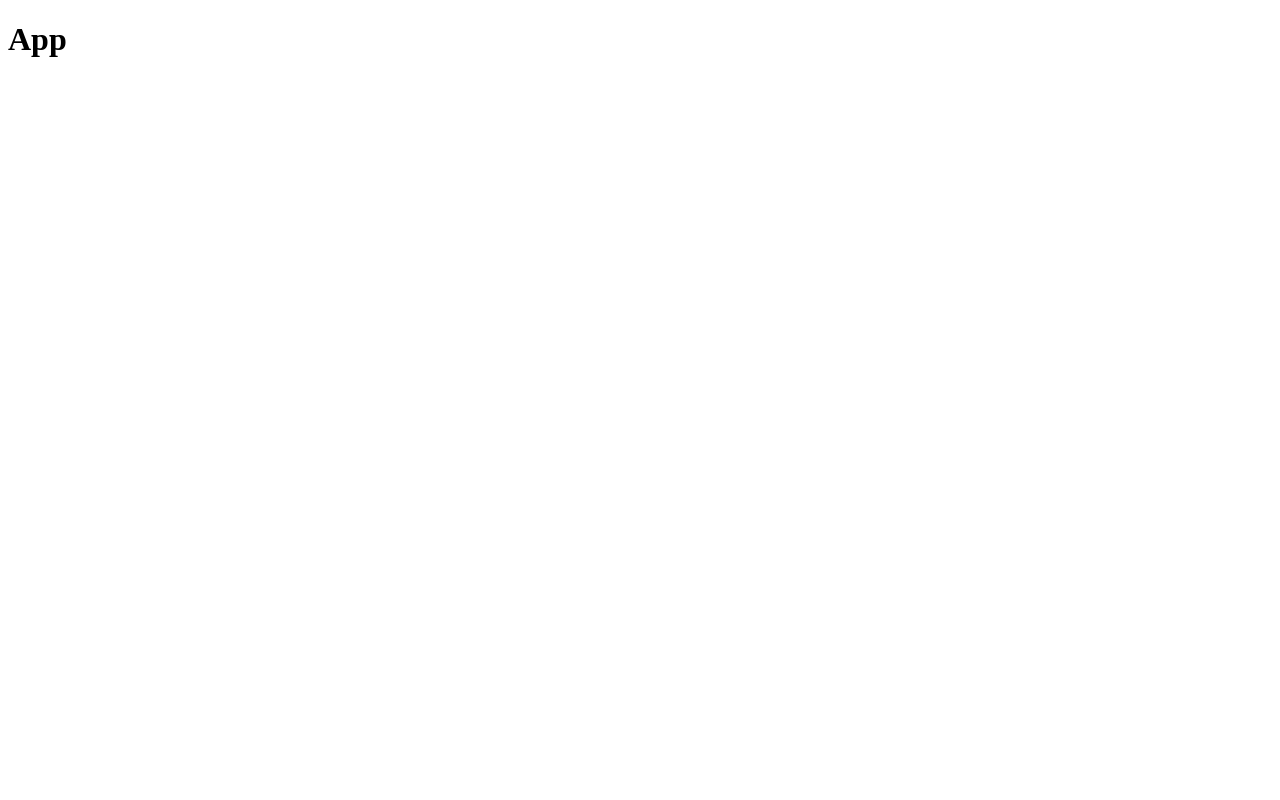
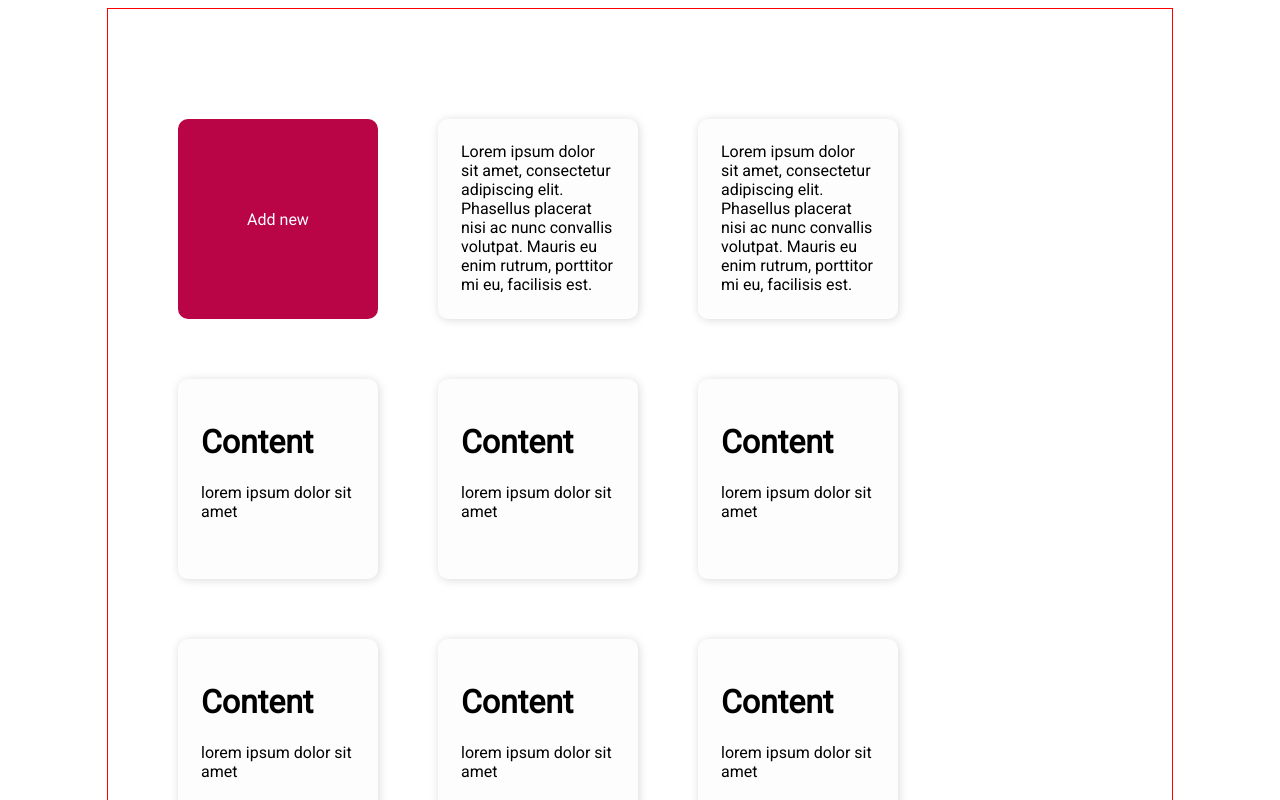
Before and after one commit to dfusic/notes, a React (Create React App) app: page / in a window 1280 px wide. Shown: the top 800 px of the page. Built offline with nearby package versions, Linux system fonts and the light colour scheme.

Commit message:
basic layout, single note, new note btn, note list, useNote helper

```diff
--- a/package.json
+++ b/package.json
@@ -15,9 +15,12 @@
     "eslint-plugin-react": "^7.22.0",
     "eslint-plugin-react-hooks": "^4.2.0",
     "prettier": "^2.2.1",
+    "prop-types": "^15.7.2",
     "react": "^17.0.1",
     "react-dom": "^17.0.1",
+    "react-markdown": "^5.0.3",
     "react-scripts": "4.0.2",
+    "styled-components": "^5.2.1",
     "web-vitals": "^1.0.1"
   },
   "scripts": {
--- a/src/App.js
+++ b/src/App.js
@@ -1,5 +1,15 @@
 import React from 'react';
+import Container from './components/Container';
+import NotesList from './components/NotesList';
 
-const App = () => <h1>App</h1>;
+import './fonts/index.css';
+
+const App = () => (
+  <div>
+    <Container>
+      <NotesList />
+    </Container>
+  </div>
+);
 
 export default App;
--- /dev/null
+++ b/src/components/Container/index.js
@@ -0,0 +1,15 @@
+import React from 'react';
+import styled from 'styled-components';
+
+const Container = ({ children }) => (
+  <StyledContainer>{children}</StyledContainer>
+);
+
+export default Container;
+
+const StyledContainer = styled.div`
+  width: calc(100% - 200px);
+  margin: 0 auto;
+  border: 1px solid red;
+  font-family: 'Roboto', sans-serif;
+`;
--- /dev/null
+++ b/src/components/NewNoteButton/index.js
@@ -0,0 +1,36 @@
+import React from 'react';
+import PropTypes from 'prop-types';
+import styled from 'styled-components';
+
+const NewNoteButton = ({ onClick }) => (
+  <StyledNewNoteButton onClick={onClick} className="single-note">
+    <p>Add new</p>
+  </StyledNewNoteButton>
+);
+
+const StyledNewNoteButton = styled.li`
+  width: 200px;
+  height: 200px;
+  color: white;
+  border-radius: 10px;
+  background-color: #b90445;
+  display: flex;
+  justify-content: center;
+  align-items: center;
+  box-sizing: border-box;
+  padding: 20px;
+  cursor: pointer;
+  border: 3px solid #b90445;
+  transition: border-color 200ms ease-in-out;
+
+  &:hover,
+  &:focus {
+    border-color: #fdfdfd;
+  }
+`;
+
+NewNoteButton.propTypes = {
+  onClick: PropTypes.func.isRequired
+};
+
+export default NewNoteButton;
--- /dev/null
+++ b/src/components/NotesList/index.js
@@ -0,0 +1,43 @@
+import React from 'react';
+import styled from 'styled-components';
+
+import SingleNote from '../SingleNote';
+import NewNoteButton from '../NewNoteButton';
+
+import notes from '../../hooks/useNotes';
+
+const NotesList = () => {
+  const allNotes = notes.getNotes();
+
+  const notesNodes = allNotes.map(note => (
+    <SingleNote
+      onClick={() => console.log('click')}
+      content={note.content}
+      id={note.id}
+      key={note.id}
+    />
+  ));
+
+  return (
+    <StyledNotesList>
+      <NewNoteButton onClick={() => console.log('add new note')} />
+      {notesNodes}
+    </StyledNotesList>
+  );
+};
+
+const StyledNotesList = styled.ul`
+  list-style: none;
+  display: flex;
+  flex-direction: row;
+  flex-wrap: wrap;
+  margin: 80px 0;
+  text-align: left;
+  justify-content: flex-start;
+
+  & .single-note {
+    margin: 30px 30px;
+  }
+`;
+
+export default NotesList;
--- /dev/null
+++ b/src/components/SingleNote/index.js
@@ -0,0 +1,43 @@
+import React from 'react';
+import PropTypes from 'prop-types';
+import styled from 'styled-components';
+
+const createMarkdownDisplay = content => ({
+  __html: content
+});
+
+const SingleNote = props => {
+  const { content = '', id, onClick } = props;
+
+  return (
+    <StyledSingleNote onClick={onClick} id={id} className="single-note">
+      <div dangerouslySetInnerHTML={createMarkdownDisplay(content)} />
+    </StyledSingleNote>
+  );
+};
+
+const StyledSingleNote = styled.div`
+  width: 200px;
+  height: 200px;
+  background-color: #fdfdfd;
+  border-radius: 10px;
+  box-shadow: 1px 1px 10px rgba(0, 0, 0, 0.15);
+  box-sizing: border-box;
+  padding: 20px;
+  cursor: ${({ onClick }) => (onClick ? 'pointer' : 'auto')};
+  border: 3px solid #fdfdfd;
+  transition: border-color 200ms ease-in-out;
+  user-select: none;
+
+  &:hover,
+  &:focus {
+    border-color: #b90445;
+  }
+`;
+
+SingleNote.propTypes = {
+  id: PropTypes.string.isRequired,
+  onClick: PropTypes.func.isRequired
+};
+
+export default SingleNote;
--- /dev/null
+++ b/src/fonts/index.css
@@ -0,0 +1 @@
+@import url('https://fonts.googleapis.com/css2?family=Merriweather&family=Roboto&display=swap');
--- /dev/null
+++ b/src/hooks/useNotes.js
@@ -0,0 +1,88 @@
+// useNotes hook, used for accessing notes state
+
+const notes = [
+  {
+    id: 'note1',
+    content:
+      'Lorem ipsum dolor sit amet, consectetur adipiscing elit. Phasellus placerat nisi ac nunc convallis volutpat. Mauris eu enim rutrum, porttitor mi eu, facilisis est. '
+  },
+  {
+    id: 'note2',
+    content:
+      'Lorem ipsum dolor sit amet, consectetur adipiscing elit. Phasellus placerat nisi ac nunc convallis volutpat. Mauris eu enim rutrum, porttitor mi eu, facilisis est. '
+  },
+  {
+    id: 'note3',
+    content: '<h1>Content</h1><p>lorem ipsum dolor sit amet </p>'
+  },
+  {
+    id: 'note4',
+    content: '<h1>Content</h1><p>lorem ipsum dolor sit amet </p>'
+  },
+  {
+    id: 'note5',
+    content: '<h1>Content</h1><p>lorem ipsum dolor sit amet </p>'
+  },
+  {
+    id: 'note6',
+    content: '<h1>Content</h1><p>lorem ipsum dolor sit amet </p>'
+  },
+  {
+    id: 'note7',
+    content: '<h1>Content</h1><p>lorem ipsum dolor sit amet </p>'
+  },
+  {
+    id: 'note8',
+    content: '<h1>Content</h1><p>lorem ipsum dolor sit amet </p>'
+  },
+  {
+    id: 'note9',
+    content: '<h1>Content</h1><p>lorem ipsum dolor sit amet </p>'
+  },
+  {
+    id: 'note10',
+    content: '<h1>Content</h1><p>lorem ipsum dolor sit amet </p>'
+  },
+  {
+    id: 'note11',
+    content: '<h1>Content</h1><p>lorem ipsum dolor sit amet </p>'
+  },
+  {
+    id: 'note12',
+    content: '<h1>Content</h1><p>lorem ipsum dolor sit amet </p>'
+  },
+  {
+    id: 'note13',
+    content: '<h1>Content</h1><p>lorem ipsum dolor sit amet </p>'
+  },
+  {
+    id: 'note14',
+    content: '<h1>Content</h1><p>lorem ipsum dolor sit amet </p>'
+  }
+];
+
+// append new note to the note array
+const setNote = () => {
+  console.log('set note');
+};
+
+// get one note via ID
+const getNotes = () => notes;
+
+// remove one note via id
+const removeNote = () => {
+  console.log('remove note');
+};
+
+// update one note via id
+const updateNote = () => {
+  console.log('update note with id');
+};
+
+// batch remove notes form array
+// takes in array of IDs -> ["id1", "id2", "id3"]
+const removeNotes = () => {
+  console.log('remove multiple notes');
+};
+
+export default { setNote, getNotes, removeNote, removeNotes, updateNote };
```
Also changed, not shown: src/components/Modal/index.js (added, +13 -0 lines), 2 other files (tests, documents, lock files or other folders).
